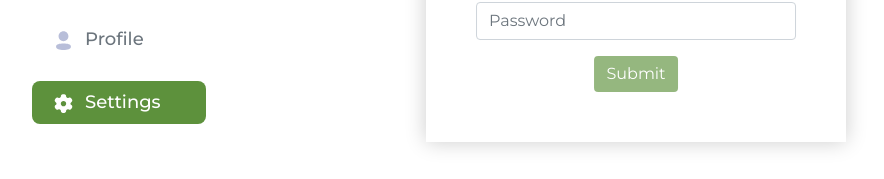
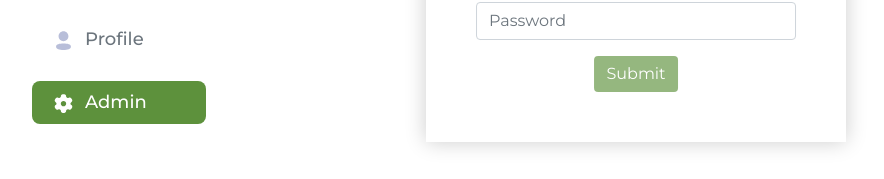
Before and after one commit to sameer-js/smartbeema, a React (Create React App) app: page /settings in a window 1280 px wide. Shown: the part 432-611 px from the top of the page, without its empty margins (4-888 px from the left). Built offline with nearby package versions, Linux system fonts and the light colour scheme.

Commit message:
minor fixes

```diff
--- a/src/App.js
+++ b/src/App.js
@@ -1,7 +1,7 @@
 import Sidebar from "./Layout/Sidebar";
 import Dashboard from "./Pages/Dashboard";
 import Claim from "./Pages/Claim";
-import Settings from "./Pages/Settings";
+import Admin from "./Pages/Settings";
 import History from "./Pages/History";
 import Profile from "./Pages/Profile";
 import Whitelist from "./Pages/Whitelist";
@@ -35,7 +35,7 @@ function App() {
               <Route path="/claim" element={<Claim />} />
               <Route path="/history" element={<History />} />
               <Route path="/profile" element={<Profile />} />
-              <Route path="/settings" element={<Settings />} />
+              <Route path="/settings" element={<Admin />} />
               <Route path="/login" element={<Login />} />
               <Route path="/register" element={<Register />} />
               <Route path="/whitelist" element={<Whitelist />} />
--- a/src/Layout/Sidebar.js
+++ b/src/Layout/Sidebar.js
@@ -36,7 +36,7 @@ const Sidebar = () => {
     },
     {
       id: 5,
-      title: "Settings",
+      title: "Admin",
       icon: settings,
       key: "/settings",
       disabled: false,
--- a/src/Pages/Settings.js
+++ b/src/Pages/Settings.js
@@ -2,7 +2,7 @@ import { useState } from "react";
 import { Form, Button } from "react-bootstrap";
 import { useNavigate } from "react-router-dom";
 
-const Whitelist = () => {
+const Admin = () => {
   const [allowed, setAllowed] = useState(false);
   const [email, setEmail] = useState(true);
   const [password, setPassword] = useState(true);
@@ -70,4 +70,4 @@ const Whitelist = () => {
   );
 };
 
-export default Whitelist;
+export default Admin;
```
